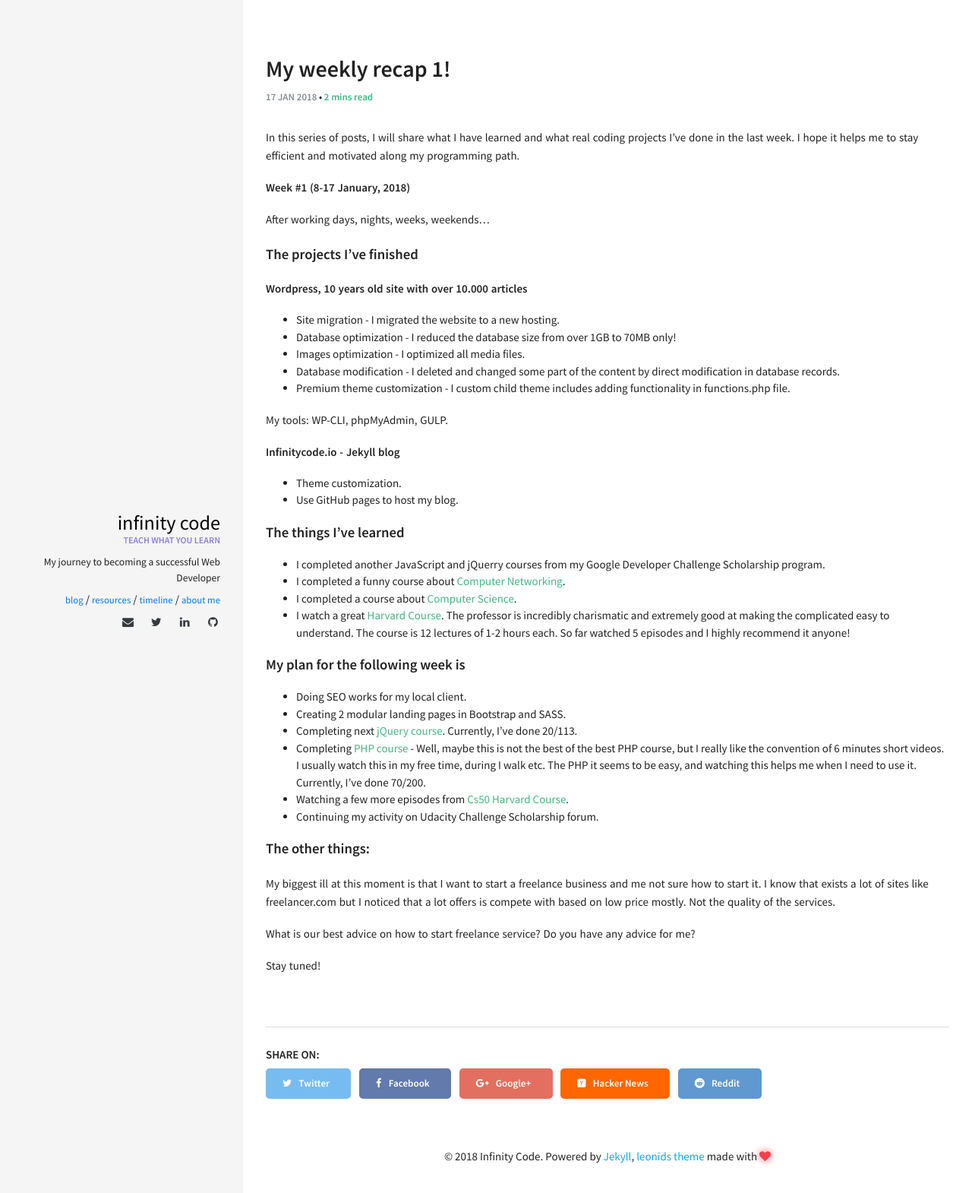
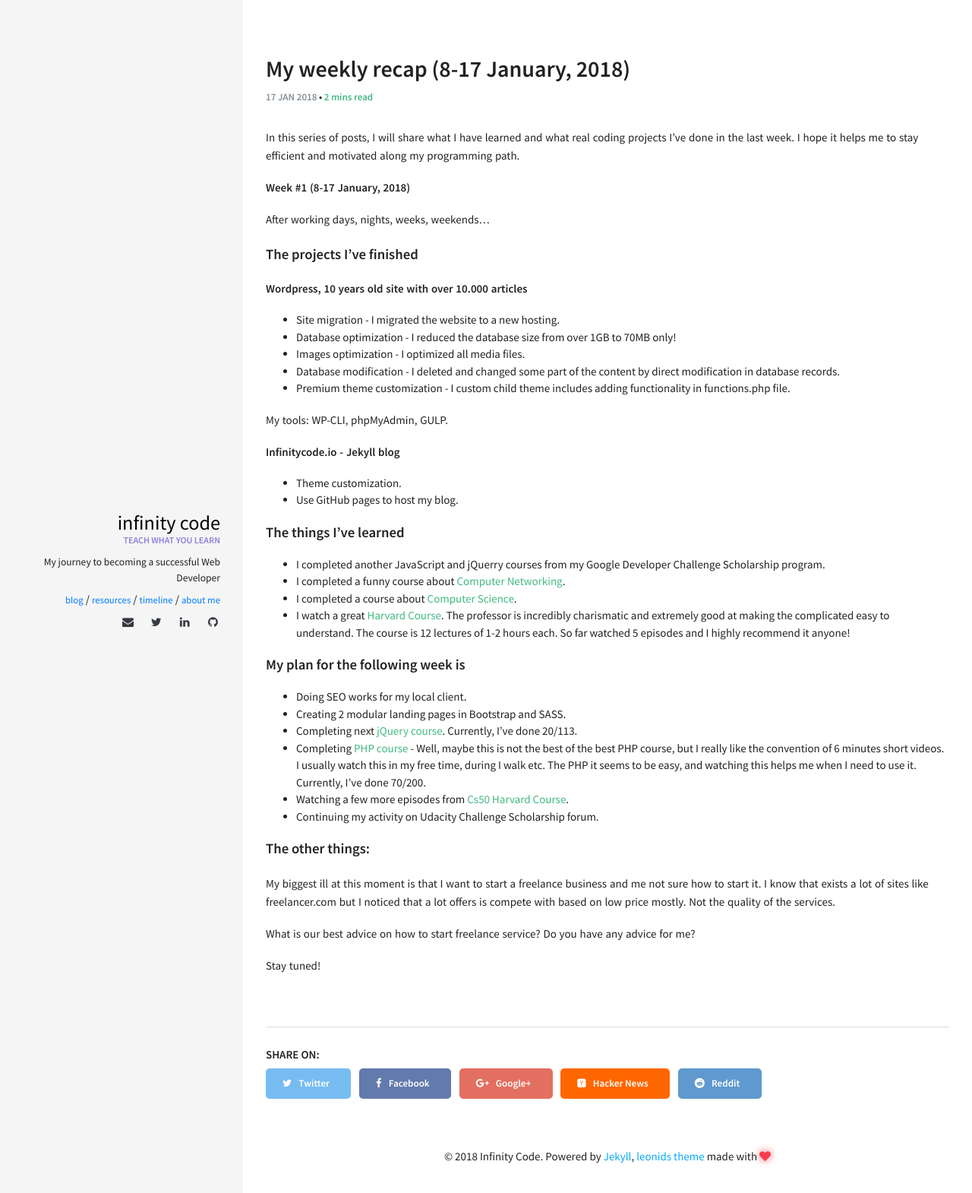
Before and after one commit to infinitycodePL/blog, a Jekyll site: the page built from _posts/blog/2018-01-17-my-coding-journey-weekly-recap-1.md, in a window 1280 px wide. Shown: the top 1570 px of the page at 76% size. Built offline with Jekyll 4.4.1, drawn with Linux system fonts in a browser that asks for light colours; comment, search, counter and statistics services are not loaded.

Commit message:
post update

```diff
--- a/_posts/blog/2018-01-17-my-coding-journey-weekly-recap-1.md
+++ b/_posts/blog/2018-01-17-my-coding-journey-weekly-recap-1.md
@@ -1,6 +1,6 @@
 ---
 layout: post
-title: My weekly recap 1!
+title: My weekly recap (8-17 January, 2018)
 categories: [blog]
 comments: true
 excerpt: "In this series of posts, I will share what I have learned and what real coding projects I've done in the last week. I hope it helps me to stay efficient and motivated along my programming path."
```
